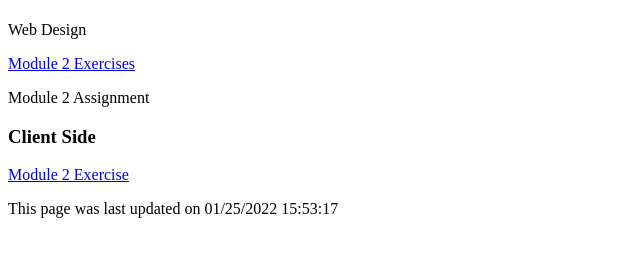
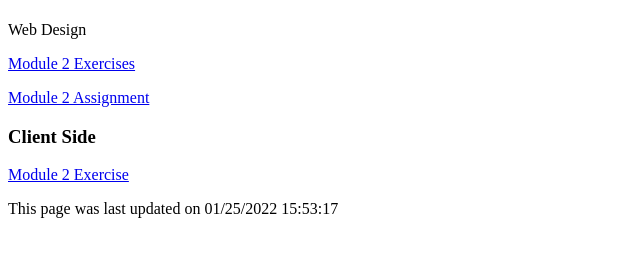
Before and after one commit to drspreston/webdev-1, a plain HTML site: page index.webdev.html in a window 1280 px wide. Shown: the part 59-316 px from the top of the page, without its empty margins (0-640 px from the left). Drawn offline with Linux system fonts and the light colour scheme.

Commit message:
Update index.webdev.html

```diff
--- a/index.webdev.html
+++ b/index.webdev.html
@@ -12,7 +12,7 @@
     <h1>Noah Dominick</h1>
     </h2> Web Design</h2>
       <p><a href="Module2/Mod2Exercise/index.html">Module 2 Exercises</a></p>
-      <p><a hreg="Module2/Mod2Assignment/index.html">Module 2 Assignment</a></p>
+      <p><a href="Module2/Mod2Assignment/index.html">Module 2 Assignment</a></p>
 
 <h3>Client Side</h3>
       <p><a href="ClientSide/Module2/19code02.html">Module 2 Exercise</a></p>
```
